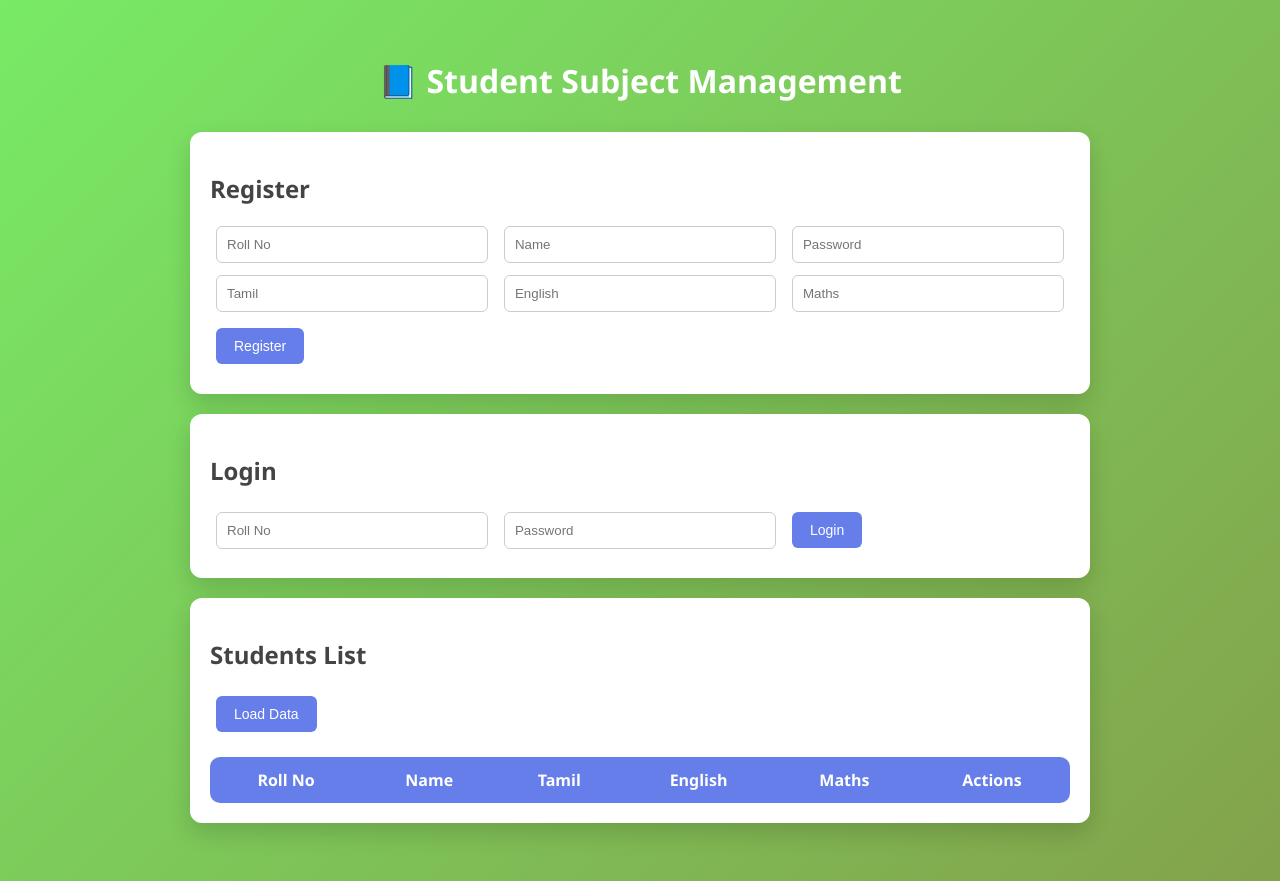
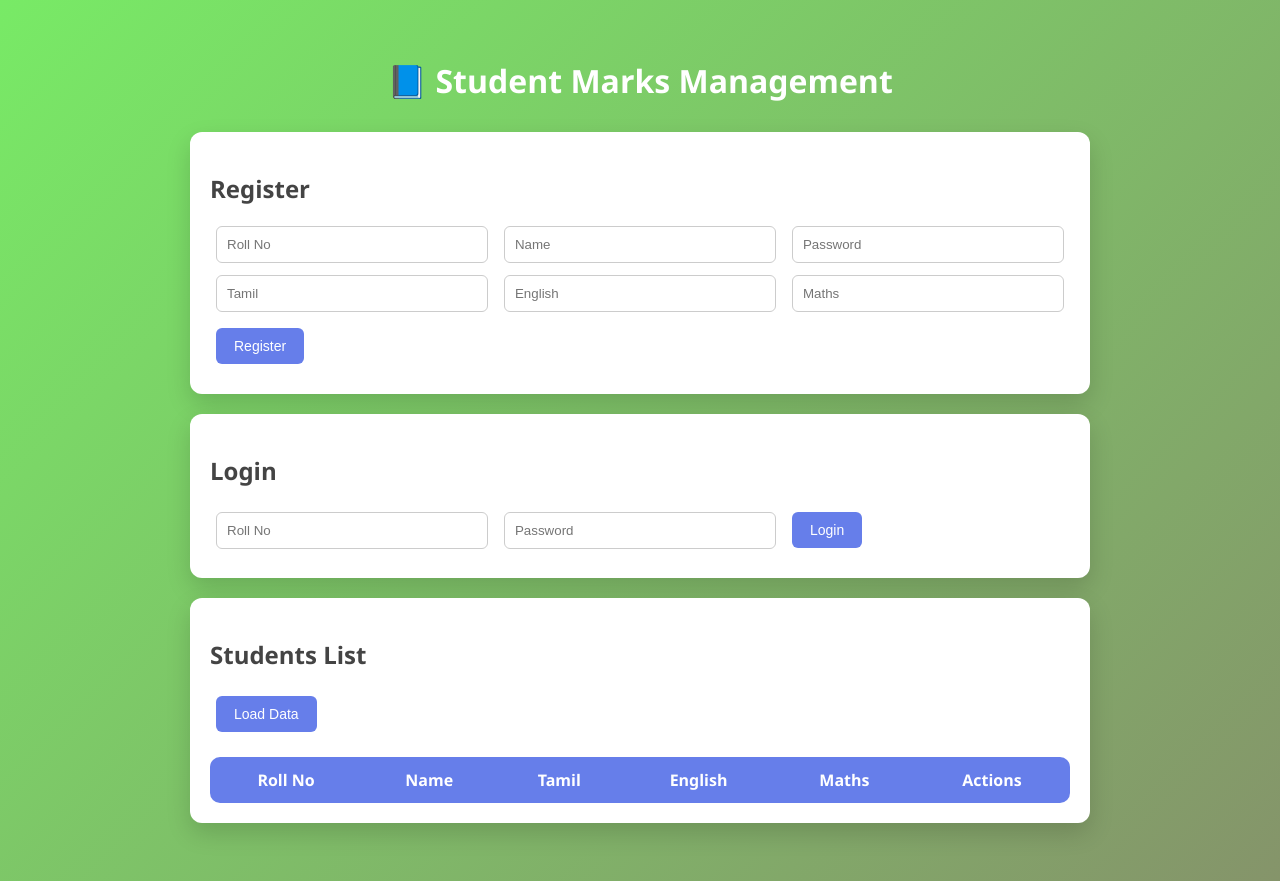
Before and after one commit to keerthaniarul/backend-technologies, a plain HTML site: page index.html in a window 1280 px wide. Drawn offline with Linux system fonts and the light colour scheme.

Commit message:
name changed

```diff
--- a/index.html
+++ b/index.html
@@ -10,7 +10,7 @@
 
   body {
     font-family: "Segoe UI", Tahoma, Geneva, Verdana, sans-serif;
-    background: linear-gradient(135deg, #78ea66, #83a24b);
+    background: linear-gradient(135deg, #78ea66, #85946a);
     min-height: 100vh;
     padding: 30px;
     color: #333;
@@ -125,7 +125,7 @@
 </head>
 <body>
 
-<h1>📘 Student Subject Management</h1>
+<h1>📘 Student Marks Management</h1>
 
 <!-- REGISTER -->
 <div class="box">
```
